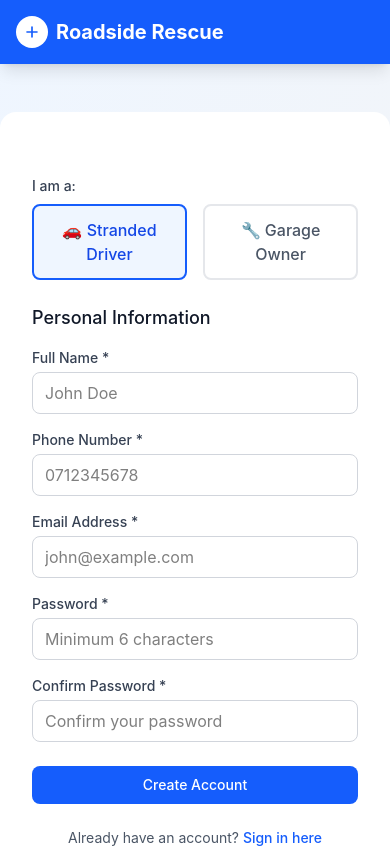
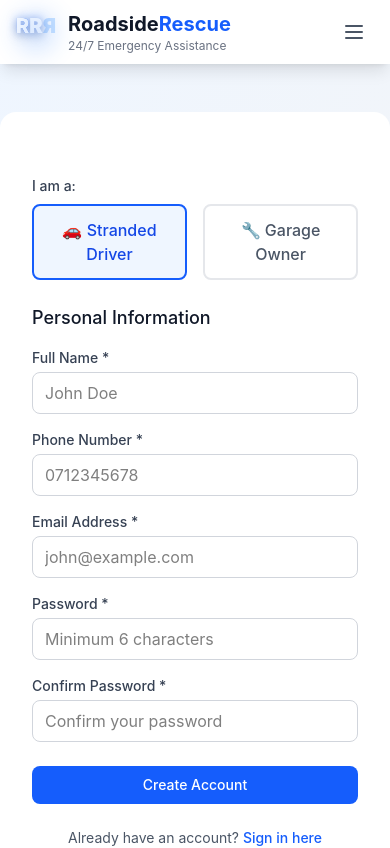
Before and after one commit to gitauwilly1/roadside-rescue-client, a React (Vite) app: page /register in a window 390 px wide. Shown: the top 848 px of the page. Built offline with nearby package versions, Linux system fonts and the light colour scheme; no server answers.

Commit message:
update Navbar with Logo component and mobile responsive menu

```diff
--- a/src/components/common/Navbar.jsx
+++ b/src/components/common/Navbar.jsx
@@ -1,9 +1,11 @@
-import React from 'react';
+import React, { useState } from 'react';
 import { Link, useNavigate } from 'react-router-dom';
 import { useAuth } from '../../context/AuthContext';
+import Logo from './Logo';
 
 const Navbar = () => {
   const { user, garage, logout, isAuthenticated, isClient, isGarage, isAdmin } = useAuth();
+  const [isMobileMenuOpen, setIsMobileMenuOpen] = useState(false);
   const navigate = useNavigate();
 
   const handleLogout = () => {
@@ -11,81 +13,117 @@ const Navbar = () => {
     navigate('/login');
   };
 
-  const getDashboardLink = () => {
-    if (isClient) return '/';
-    if (isGarage) return '/';
-    if (isAdmin) return '/';
-    return '/login';
+  const getBusinessName = () => {
+    if (isGarage && garage) return garage.businessName;
+    return user?.fullName?.split(' ')[0] || 'User';
   };
 
-  const getBusinessName = () => {
-    if (isGarage && garage) return garage.businessName;
-    return user?.fullName || 'User';
-  };
-
-  return (
-    <nav className="bg-blue-600 text-white shadow-lg sticky top-0 z-50">
-      <div className="max-w-7xl mx-auto px-4 sm:px-6 lg:px-8">
-        <div className="flex justify-between items-center h-16">
-          {/* Logo */}
-          <Link to={getDashboardLink()} className="flex items-center space-x-2">
-            <div className="h-8 w-8 bg-white rounded-full flex items-center justify-center">
-              <svg className="h-5 w-5 text-blue-600" fill="none" stroke="currentColor" viewBox="0 0 24 24">
-                <path strokeLinecap="round" strokeLinejoin="round" strokeWidth={2} d="M12 6v6m0 0v6m0-6h6m-6 0H6" />
-              </svg>
-            </div>
-            <span className="font-bold text-xl">Roadside Rescue</span>
-          </Link>
-
-          {/* Navigation Links */}
-          <div className="hidden md:flex items-center space-x-6">
-            {isAuthenticated ? (
+  const NavLinks = () => (
     <>
       {isClient && (
         <>
-                    <Link to="/" className="hover:text-blue-200 transition-colors">Request Rescue</Link>
-                    <Link to="/history" className="hover:text-blue-200 transition-colors">My History</Link>
-                    <Link to="/garages" className="hover:text-blue-200 transition-colors">Nearby Garages</Link>
+          <Link to="/" className="text-gray-700 hover:text-blue-600 transition-colors">Request Rescue</Link>
+          <Link to="/history" className="text-gray-700 hover:text-blue-600 transition-colors">My History</Link>
+          <Link to="/garages" className="text-gray-700 hover:text-blue-600 transition-colors">Nearby Garages</Link>
+          <Link to="/vehicles" className="text-gray-700 hover:text-blue-600 transition-colors">My Vehicles</Link>
+          <Link to="/locations" className="text-gray-700 hover:text-blue-600 transition-colors">Saved Places</Link>
         </>
       )}
       {isGarage && (
         <>
-                    <Link to="/" className="hover:text-blue-200 transition-colors">Available Jobs</Link>
-                    <Link to="/my-jobs" className="hover:text-blue-200 transition-colors">My Jobs</Link>
+          <Link to="/" className="text-gray-700 hover:text-blue-600 transition-colors">Available Jobs</Link>
+          <Link to="/my-jobs" className="text-gray-700 hover:text-blue-600 transition-colors">My Jobs</Link>
+          <Link to="/services" className="text-gray-700 hover:text-blue-600 transition-colors">Services</Link>
+          <Link to="/earnings" className="text-gray-700 hover:text-blue-600 transition-colors">Earnings</Link>
         </>
       )}
       {isAdmin && (
         <>
-                    <Link to="/" className="hover:text-blue-200 transition-colors">Dashboard</Link>
-                    <Link to="/users" className="hover:text-blue-200 transition-colors">Users</Link>
-                    <Link to="/garages" className="hover:text-blue-200 transition-colors">Garages</Link>
+          <Link to="/" className="text-gray-700 hover:text-blue-600 transition-colors">Dashboard</Link>
+          <Link to="/users" className="text-gray-700 hover:text-blue-600 transition-colors">Users</Link>
+          <Link to="/garages" className="text-gray-700 hover:text-blue-600 transition-colors">Garages</Link>
+          <Link to="/analytics" className="text-gray-700 hover:text-blue-600 transition-colors">Analytics</Link>
         </>
       )}
     </>
-            ) : (
+  );
+
+  return (
+    <nav className="bg-white shadow-lg sticky top-0 z-50">
+      <div className="max-w-7xl mx-auto px-4 sm:px-6 lg:px-8">
+        <div className="flex justify-between items-center h-16">
+          {/* Logo */}
+          <Logo size="md" withText={true} linkTo={isAuthenticated ? '/' : '/login'} />
+
+          {/* Desktop Navigation */}
+          <div className="hidden md:flex items-center space-x-6">
+            {isAuthenticated ? (
               <>
-                <Link to="/login" className="hover:text-blue-200 transition-colors">Login</Link>
-                <Link to="/register" className="hover:text-blue-200 transition-colors">Register</Link>
-              </>
-            )}
-          </div>
-
-          {/* User Menu */}
-          {isAuthenticated && (
-            <div className="flex items-center space-x-4">
-              <div className="hidden md:block">
-                <p className="text-sm font-medium">{getBusinessName()}</p>
-                <p className="text-xs text-blue-200 capitalize">{user?.role}</p>
+                <NavLinks />
+                <div className="flex items-center space-x-4 ml-4 pl-4 border-l border-gray-200">
+                  <div className="text-right">
+                    <p className="text-sm font-medium text-gray-900">{getBusinessName()}</p>
+                    <p className="text-xs text-gray-500 capitalize">{user?.role}</p>
                   </div>
                   <button
                     onClick={handleLogout}
-                className="px-3 py-1 bg-blue-700 hover:bg-blue-800 rounded-lg text-sm font-medium transition-colors"
+                    className="px-4 py-2 bg-red-500 hover:bg-red-600 text-white rounded-lg text-sm font-medium transition-all duration-200"
                   >
                     Logout
                   </button>
                 </div>
+              </>
+            ) : (
+              <div className="flex items-center space-x-4">
+                <Link to="/login" className="px-4 py-2 text-blue-600 hover:text-blue-700 font-medium">Sign In</Link>
+                <Link to="/register" className="px-4 py-2 bg-blue-600 hover:bg-blue-700 text-white rounded-lg font-medium transition-all duration-200">
+                  Get Started
+                </Link>
+              </div>
             )}
           </div>
+
+          {/* Mobile Menu Button */}
+          <button
+            onClick={() => setIsMobileMenuOpen(!isMobileMenuOpen)}
+            className="md:hidden p-2 rounded-lg hover:bg-gray-100 transition-colors"
+          >
+            <svg className="h-6 w-6 text-gray-600" fill="none" stroke="currentColor" viewBox="0 0 24 24">
+              {isMobileMenuOpen ? (
+                <path strokeLinecap="round" strokeLinejoin="round" strokeWidth={2} d="M6 18L18 6M6 6l12 12" />
+              ) : (
+                <path strokeLinecap="round" strokeLinejoin="round" strokeWidth={2} d="M4 6h16M4 12h16M4 18h16" />
+              )}
+            </svg>
+          </button>
+        </div>
+
+        {/* Mobile Menu */}
+        {isMobileMenuOpen && (
+          <div className="md:hidden py-4 border-t border-gray-100 animate-fade-in">
+            <div className="flex flex-col space-y-3">
+              {isAuthenticated ? (
+                <>
+                  <NavLinks />
+                  <div className="pt-3 mt-3 border-t border-gray-100">
+                    <p className="text-sm font-medium text-gray-900 mb-2">{getBusinessName()}</p>
+                    <button
+                      onClick={handleLogout}
+                      className="w-full px-4 py-2 bg-red-500 hover:bg-red-600 text-white rounded-lg text-sm font-medium transition-all duration-200"
+                    >
+                      Logout
+                    </button>
+                  </div>
+                </>
+              ) : (
+                <div className="flex flex-col space-y-2">
+                  <Link to="/login" className="px-4 py-2 text-center text-blue-600 hover:bg-blue-50 rounded-lg">Sign In</Link>
+                  <Link to="/register" className="px-4 py-2 text-center bg-blue-600 hover:bg-blue-700 text-white rounded-lg">Get Started</Link>
+                </div>
+              )}
+            </div>
+          </div>
+        )}
       </div>
     </nav>
   );
```
Lines whose indentation alone changed are shown as unchanged.
